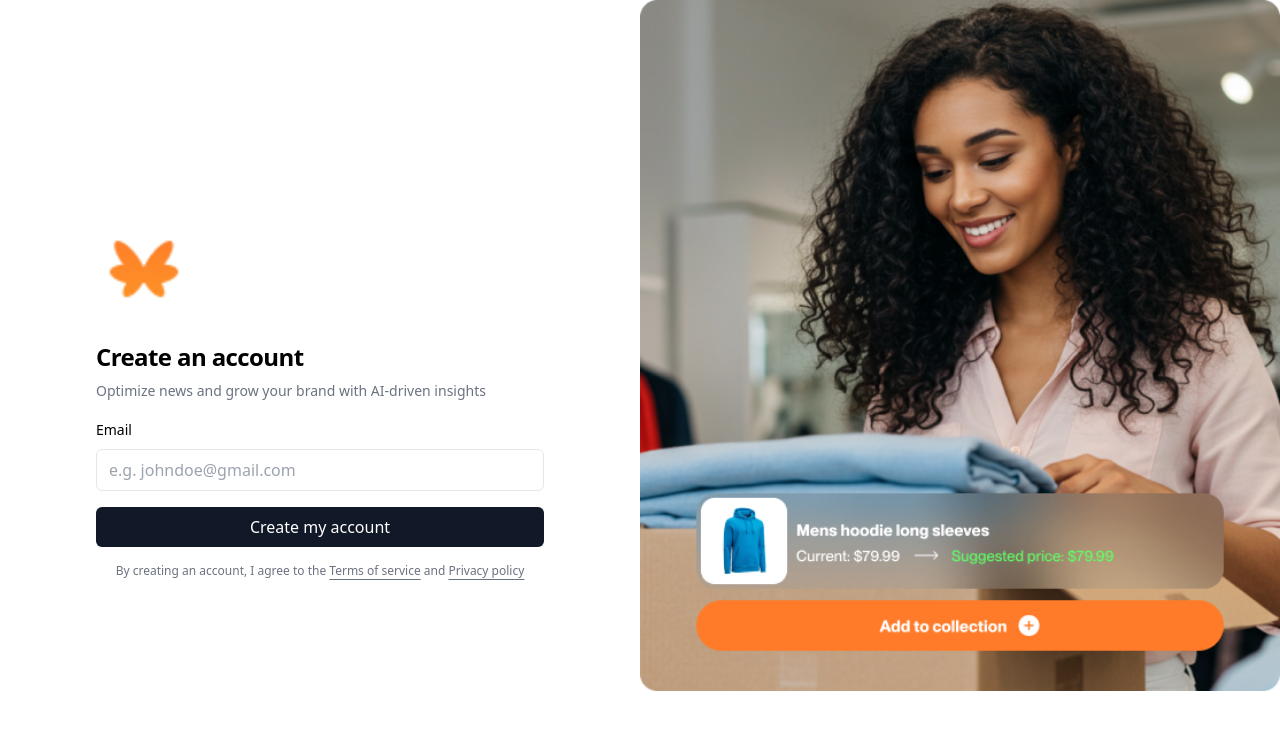
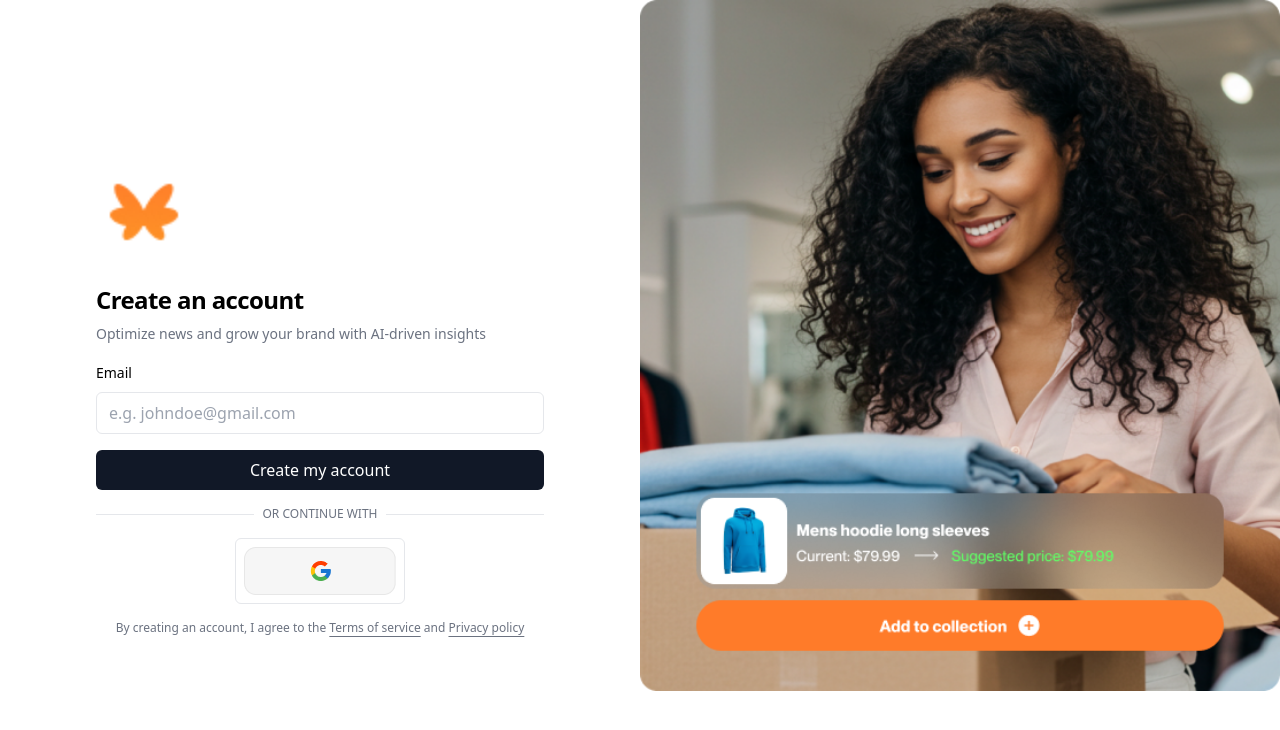
Before and after one commit to IsraelOjiefoh/RunwayLogic, a React (Vite) app: page / in a window 1280 px wide. Shown: the top 730 px of the page. Built offline with nearby package versions, Linux system fonts and the light colour scheme.

Commit message:
feat: enable Google social signup and clean up unused code in CreateAccount component

```diff
--- a/src/components/account creation/CreateAccount.tsx
+++ b/src/components/account creation/CreateAccount.tsx
@@ -5,7 +5,7 @@ import { useNavigate } from "react-router-dom";
 import { GetApiUrl } from "../../utils";
 import { useEmail } from "../../../Context/EmailContext";
 import logo from "../../assets/logo (2).png";
-// import googleIcon from "../../assets/google.png";
+import googleIcon from "../../assets/google.png";
 // import facebookIcon from "../../assets/facebook.png";
 // import appleIcon from "../../assets/apple.png";
 import Picture from "../../assets/pic.png";
@@ -56,31 +56,6 @@ const SignUp: React.FC = () => {
       setIsLoading(false);
     }
   };
-
-  // const handleSocialSignup = async (
-  //   provider: "google" | "facebook" | "apple"
-  // ) => {
-  //   setIsLoading(true);
-
-  //   try {
-  //     // Here you would typically initiate OAuth flow
-  //     switch (provider) {
-  //       case "google":
-  //         window.open("https://accounts.google.com/o/oauth2/v2/auth", "_blank");
-  //         break;
-  //       case "facebook":
-  //         window.open("https://facebook.com/dialog/oauth", "_blank");
-  //         break;
-  //       case "apple":
-  //         window.open("https://appleid.apple.com/auth/authorize", "_blank");
-  //         break;
-  //     }
-  //   } catch (error) {
-  //     console.error("Social signup error:", error);
-  //   } finally {
-  //     setIsLoading(false);
-  //   }
-  // };
 
   return (
     <div className="min-h-screen grid lg:grid-cols-2 gap-0">
@@ -135,7 +110,7 @@ const SignUp: React.FC = () => {
               </button>
             </form>
 
-            {/* <div className="relative">
+            <div className="relative">
               <div className="absolute inset-0 flex items-center">
                 <div className="w-full border-t"></div>
               </div>
@@ -144,16 +119,16 @@ const SignUp: React.FC = () => {
                   Or continue with
                 </span>
               </div>
-            </div> */}
+            </div>
 
-            {/* <div className="grid grid-cols-3 gap-2">
+            <div className="flex items-center justify-center space-x-4">
               <button
-                onClick={() => handleSocialSignup("google")}
+                onClick={() => (window.location.href = `${ApiUrl}/auth/google`)}
                 className="flex items-center justify-center p-2 border rounded-md hover:bg-gray-50"
               >
                 <img src={googleIcon} alt="Google" />
               </button>
-              <button
+              {/* <button
                 onClick={() => handleSocialSignup("facebook")}
                 className="flex items-center justify-center p-2 border rounded-md hover:bg-gray-50"
               >
@@ -164,8 +139,8 @@ const SignUp: React.FC = () => {
                 className="flex items-center justify-center p-2 border rounded-md hover:bg-gray-50"
               >
                 <img src={appleIcon} alt="Apple" />
-              </button>
-            </div> */}
+              </button> */}
+            </div>
 
             <p className="text-xs text-center text-gray-500">
               By creating an account, I agree to the{" "}
@@ -196,35 +171,6 @@ const SignUp: React.FC = () => {
             className="object-cover w-full h-fit"
           />
         </div>
-        {/* <div className="absolute bottom-8 left-8 right-8">
-          <div className="p-4 backdrop-blur-sm bg-white/90 rounded-lg">
-            <div className="flex items-center gap-4">
-              <div className="h-16 w-16 bg-gray-100 rounded-md flex items-center justify-center">
-                <svg
-                  xmlns="http://www.w3.org/2000/svg"
-                  width="24"
-                  height="24"
-                  viewBox="0 0 24 24"
-                  fill="none"
-                  stroke="currentColor"
-                  strokeWidth="2"
-                  strokeLinecap="round"
-                  strokeLinejoin="round"
-                  className="text-gray-500"
-                >
-                  <path d="M20.38 3.46L16 2a4 4 0 01-8 0L3.62 3.46a2 2 0 00-1.34 2.23l.58 3.47a1 1 0 00.99.84H6v10c0 1.1.9 2 2 2h8a2 2 0 002-2V10h2.15a1 1 0 00.99-.84l.58-3.47a2 2 0 00-1.34-2.23z"/>
-                </svg>
-              </div>
-              <div className="flex-1">
-                <h3 className="font-semibold">Mens hoodie long sleeves</h3>
-                <p className="text-sm text-gray-500">Current price: $29.99</p>
-              </div>
-              <button className="bg-orange-500 hover:bg-orange-600 text-white px-4 py-2 rounded-md">
-                Add to collection
-              </button>
-            </div>
-          </div>
-        </div> */}
       </div>
     </div>
   );
```
